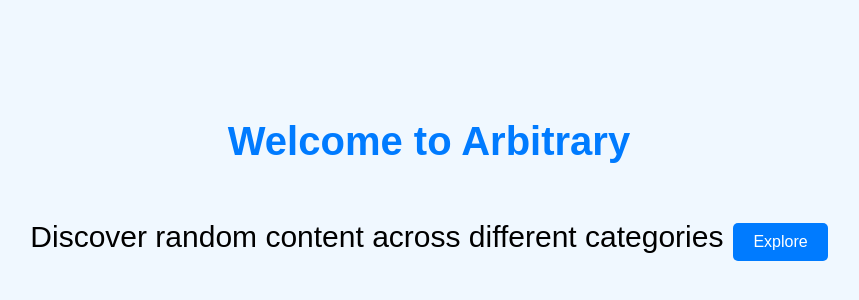
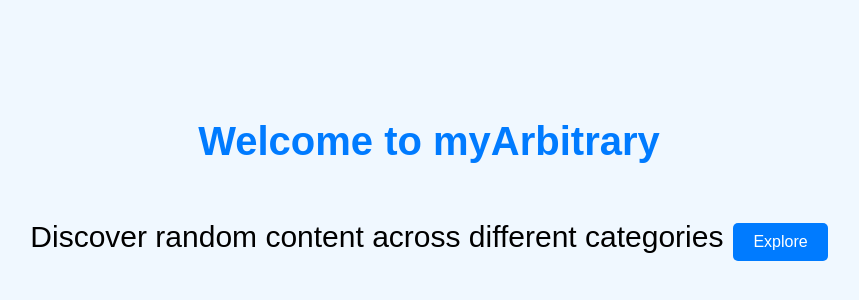
Before and after one commit to mburuxx/arbitrary, a plain HTML site: page index.html in a window 1280 px wide. Shown: the part 212-512 px from the top of the page, without its empty margins (211-1070 px from the left). Drawn offline with Linux system fonts and the light colour scheme.

Commit message:
Fixed changes

```diff
--- a/index.html
+++ b/index.html
@@ -8,7 +8,7 @@
 </head>
 <body>
     <div class="home-page">
-        <h1>Welcome to Arbitrary</h1>
+        <h1>Welcome to myArbitrary</h1>
         <div class="content-row">
             <p>Discover random content across different categories</p>
             <button onclick="window.location.href='pages/explore.html'">Explore</button>
```
